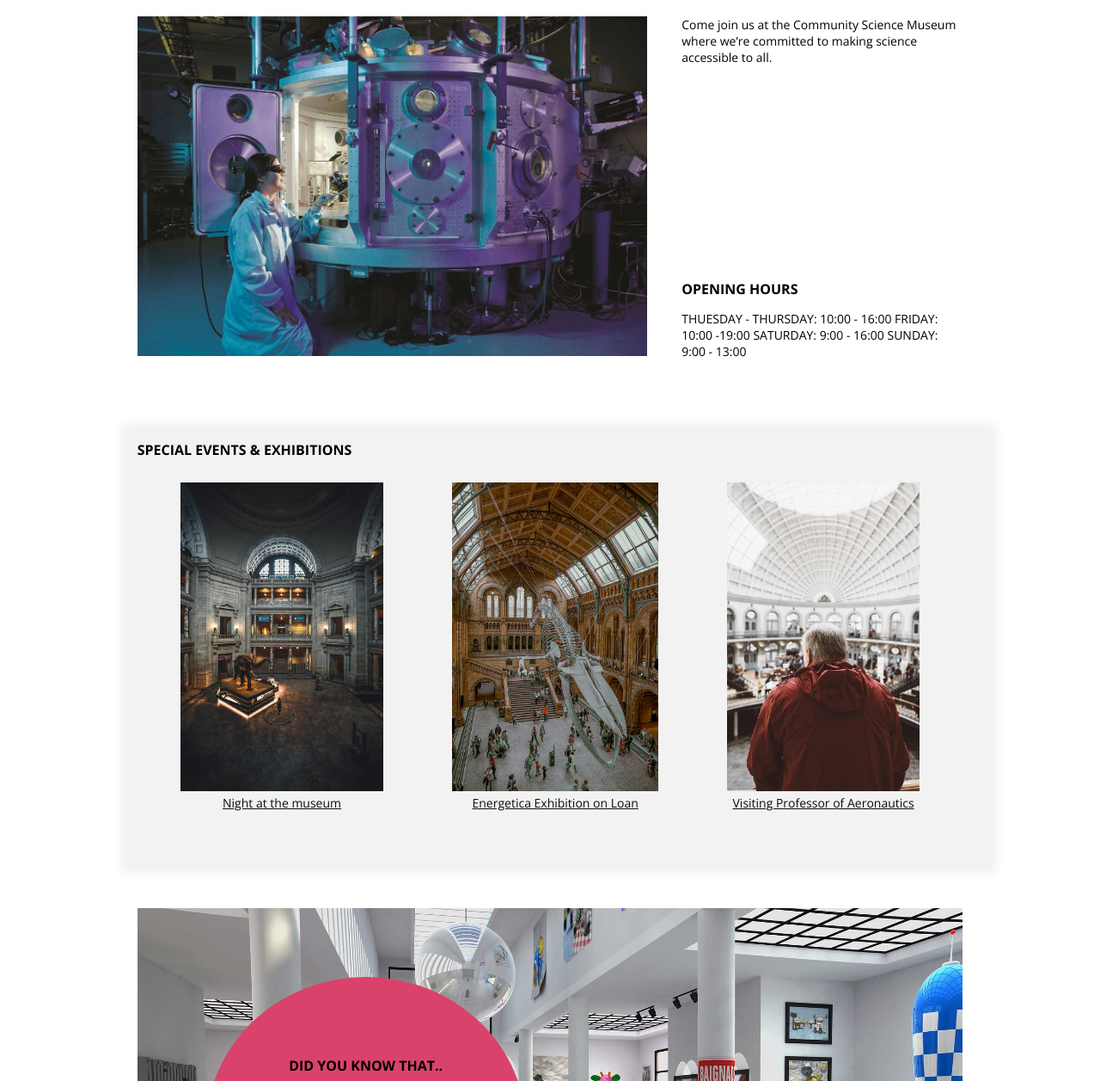
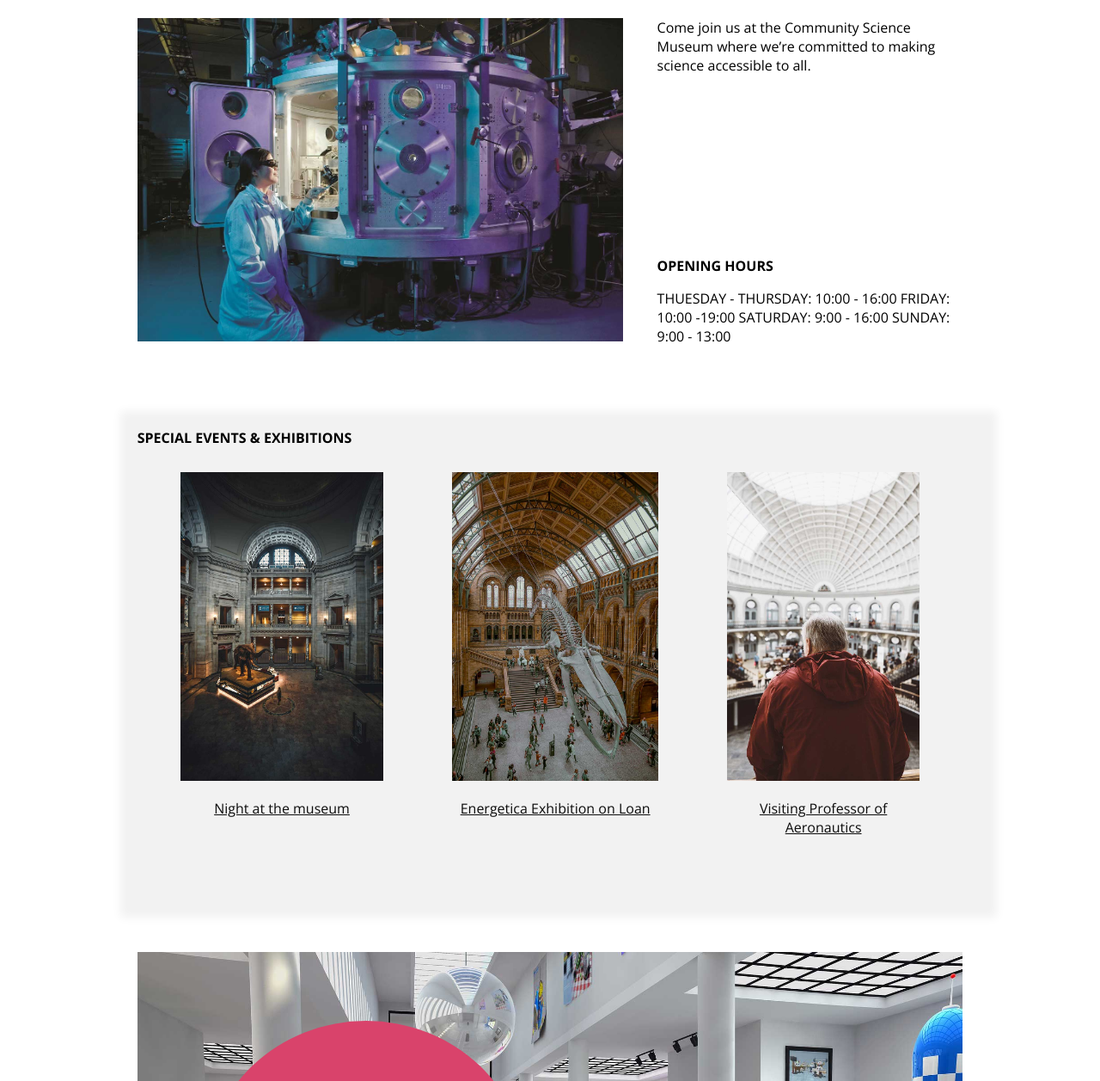
Before and after one commit to maritAndreassen/community-science-museum, a plain HTML site: page index.html in a window 1280 px wide. Shown: the part 149-1406 px from the top of the page at 86% size. Drawn offline with Linux system fonts and the light colour scheme.

Commit message:
Imprivements after running HTML checker
- Change section to p were there was no heading
- Add a-tag around menu-icon for accessibility resons

```diff
--- a/index.html
+++ b/index.html
@@ -16,7 +16,9 @@
       <header>
         <nav>
           <div class="nav-flex-container">
-            <i class="fas fa-bars nav-menu-icon" aria-haspopup="true" aria-label="menu icon"></i>
+            <a aria-label="Open the menu" class="no-a-styling" aria-haspopup="true">
+              <i class="fas fa-bars nav-menu-icon" aria-hidden="true"></i>
+            </a>
             <h1 class="nav-h1">COMMUNITY <br />SCIENCE MUSEUM</h1>
           </div>
           <div class="nav-flex-content">
@@ -33,7 +35,7 @@
         </nav>
       </header>
       <main id="content">
-        <section class="flex-container">
+        <div class="flex-container">
           <figure class="margin-left-none">
             <img
               src="images/scientific-main-page.jpg"
@@ -41,12 +43,10 @@
             />
           </figure>
           <div class="flex-item-column">
-            <section>
-              <p>
-                Come join us at the Community Science Museum where we’re committed to making science
-                accessible to all.
-              </p>
-            </section>
+            <p>
+              Come join us at the Community Science Museum where we’re committed to making science
+              accessible to all.
+            </p>
             <section>
               <h2>OPENING HOURS</h2>
               <p>
@@ -55,26 +55,26 @@
               </p>
             </section>
           </div>
-        </section>
+        </div>
         <section class="grey-background">
           <h2>SPECIAL EVENTS & EXHIBITIONS</h2>
           <div class="flex-container flex-item-row">
             <figure>
               <a href="/pages/events.html">
                 <img src="images/night-at-the-museum.jpg" alt="The museum by night" />
-                <figcaption>Night at the museum</figcaption>
+                <p>Night at the museum</p>
               </a>
             </figure>
             <figure>
               <a href="/pages/events.html">
                 <img src="images/skelleton.jpg" alt="Energetica Exhibition" />
-                <figcaption>Energetica Exhibition on Loan</figcaption>
+                <p>Energetica Exhibition on Loan</p>
               </a>
             </figure>
             <figure>
               <a href="/pages/events.html">
                 <img src="images/visiting-professor.jpg" alt="Visiting Professor" />
-                <figcaption>Visiting Professor of Aeronautics</figcaption>
+                <p>Visiting Professor of Aeronautics</p>
               </a>
             </figure>
           </div>
--- a/styles/styles.css
+++ b/styles/styles.css
@@ -10,7 +10,7 @@
 
 body {
   font-family: "Open Sans", Verdana, sans-serif;
-  font-size: 14px;
+  font-size: 16px;
 }
 
 .body-container {
@@ -54,6 +54,10 @@ a:active {
 .border-pink {
   border: 4px solid var(--pink);
   margin: 0 10rem;
+}
+
+.border-none:hover {
+  border: none;
 }
 
 .center {
@@ -218,6 +222,10 @@ img {
 
 .margin-left-none {
   margin-left: 0;
+}
+
+#openhours li {
+  padding: 10px 0;
 }
 
 .padding-left {
```
Also changed, not shown: pages/events.html (+3 -1 lines), pages/explore.html (+3 -1 lines), pages/get-involved.html (+3 -1 lines), pages/spaces.html (+3 -1 lines), pages/visit.html (+3 -1 lines).
